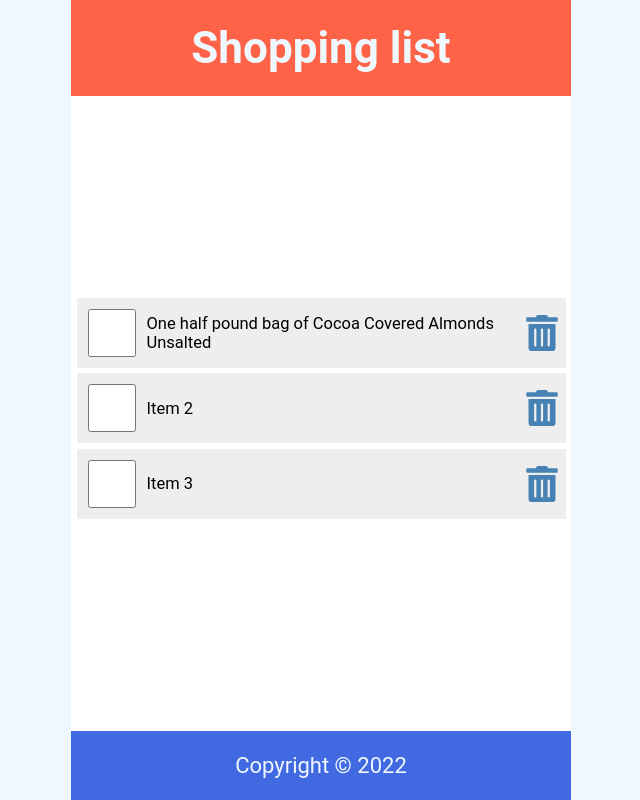
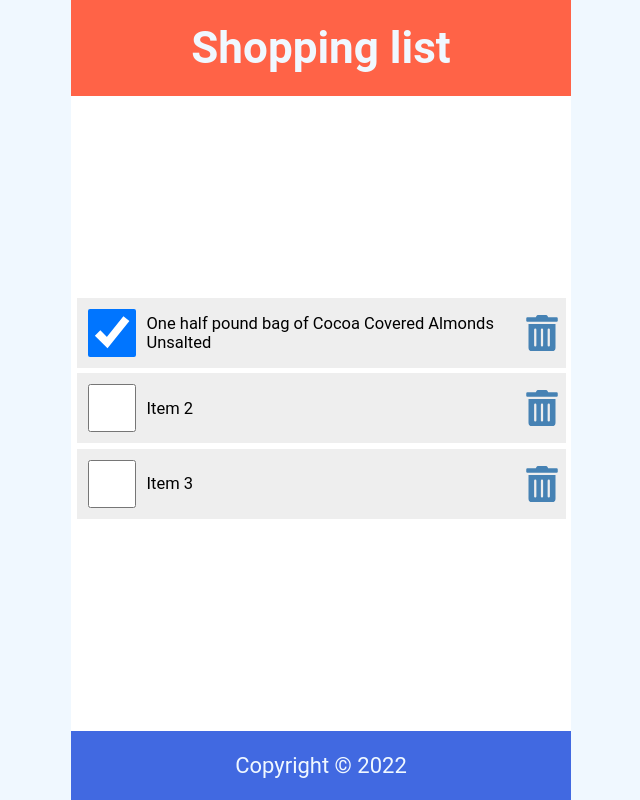
Before and after one commit to mabarbar/react_training, a React (Create React App) app in the folder 02_react/: page / in a window 1280 px wide. Shown: the whole page, without its empty margins (319-959 px from the left). Built offline with nearby package versions, Linux system fonts and the light colour scheme.

Commit message:
learning react

```diff
--- a/02_react/src/Contents.js
+++ b/02_react/src/Contents.js
@@ -5,7 +5,7 @@
   const [items, setItems] = useState([
     {
       id: 1,
-      checked: false,
+      checked: true,
       item: "One half pound bag of Cocoa Covered Almonds Unsalted",
     },
     {
@@ -20,12 +20,23 @@
     },
   ]);
 
+  const handleCheck = (id) => {
+    const listItems = items.map((item) =>
+      item.id === id ? { ...item, checked: !item.checked } : item
+    );
+    setItems(listItems);
+  };
+
   return (
     <main>
       <ul>
         {items.map((item) => (
           <li className="item" key={item.id}>
-            <input type="checkbox" checked={item.checked} />
+            <input
+              type="checkbox"
+              onChange={() => handleCheck(item.id)}
+              checked={item.checked}
+            />
             <label>{item.item}</label>
             <FaTrashAlt role="button" tabIndex="0"></FaTrashAlt>
           </li>
```
